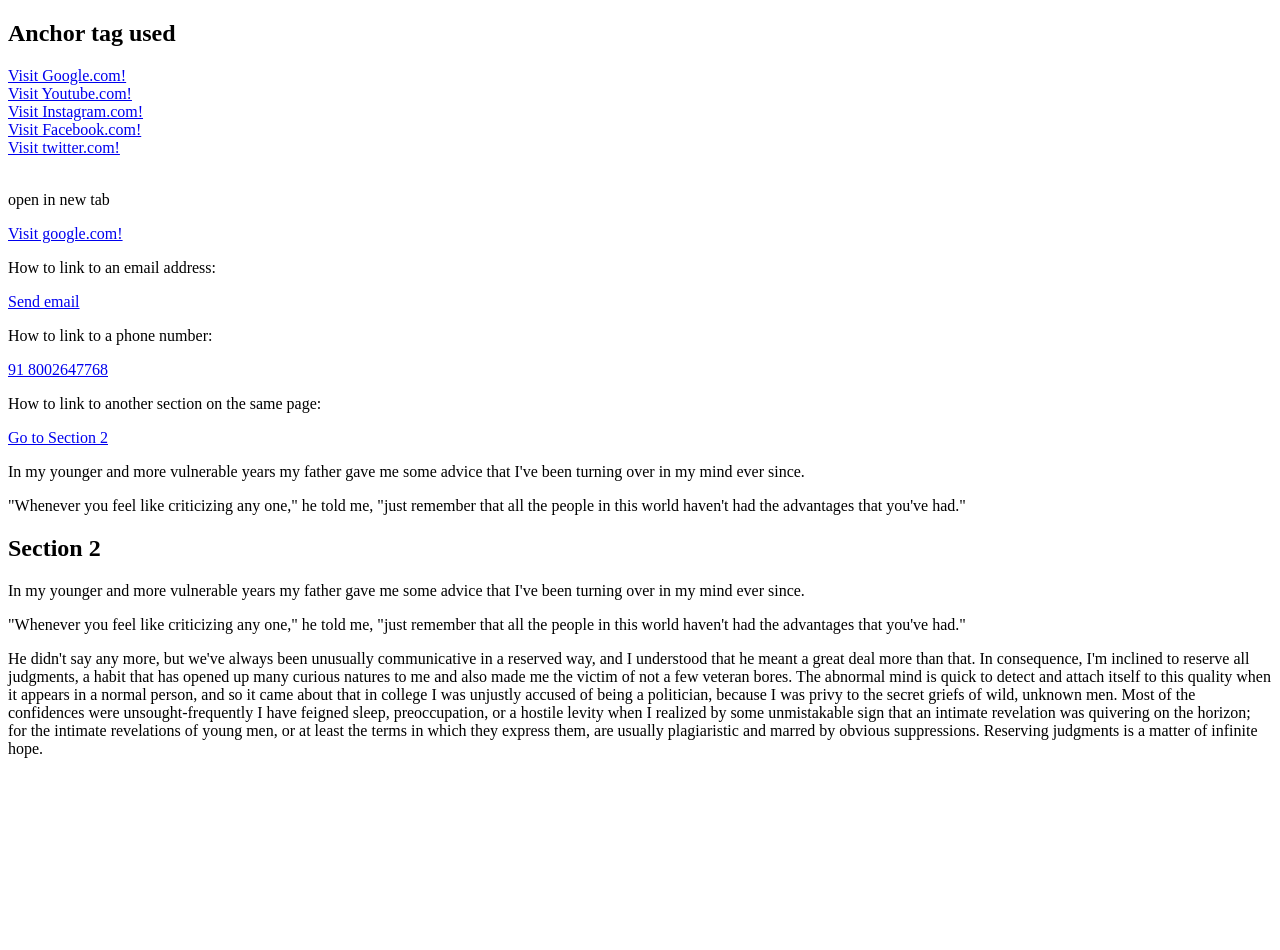
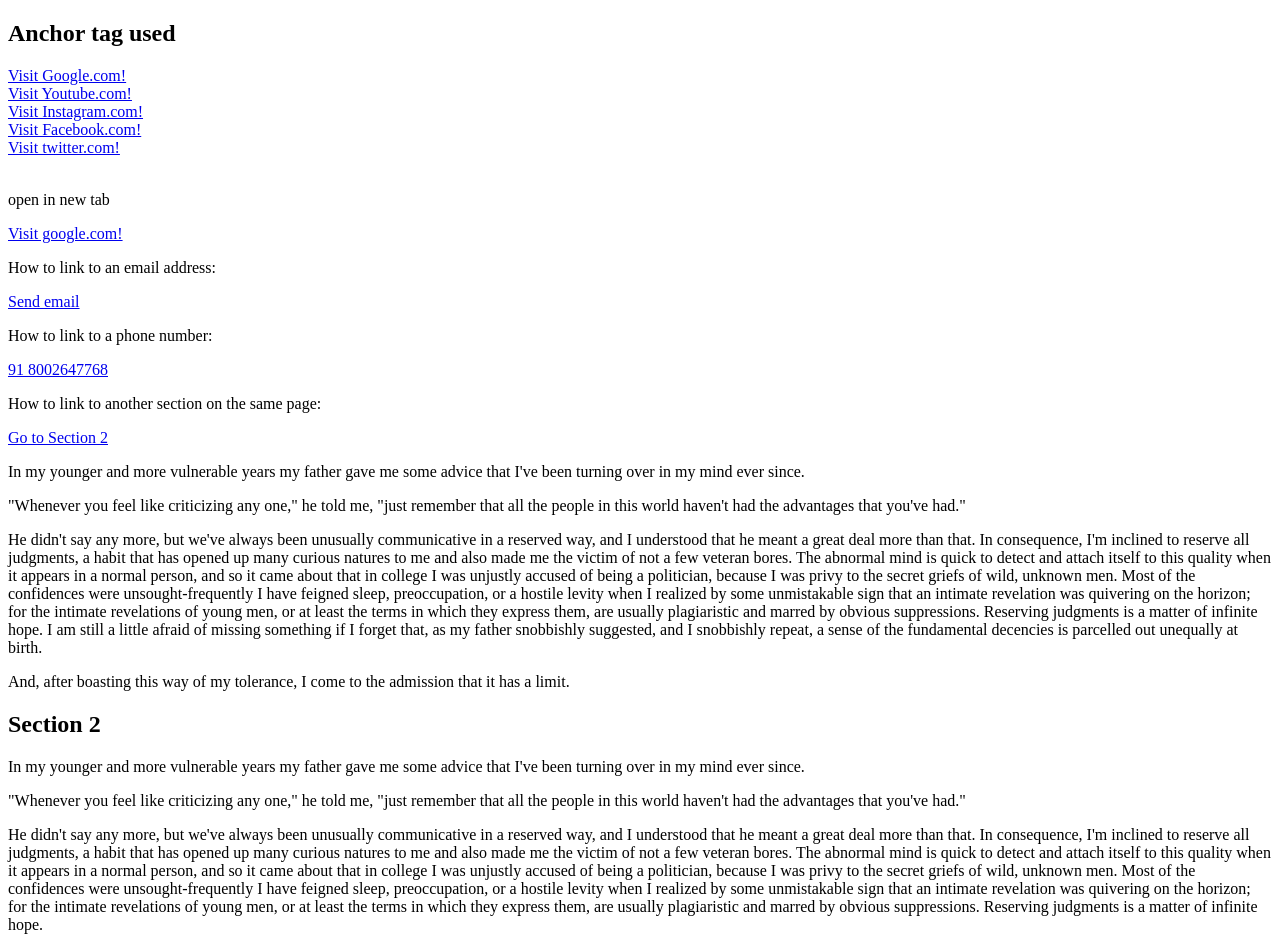
Before and after one commit to Vickykr7323/Web, a plain HTML site: page anchor_tag.html in a window 1280 px wide. Before the commit the page ends 800 px from the top, so only its background shows below. Drawn offline with Linux system fonts and the light colour scheme.

Commit message:
all basic concept of anchor tag

```diff
--- a/anchor_tag.html
+++ b/anchor_tag.html
@@ -26,6 +26,8 @@
 
     <p>In my younger and more vulnerable years my father gave me some advice that I've been turning over in my mind ever since.</p>
     <p>"Whenever you feel like criticizing any one," he told me, "just remember that all the people in this world haven't had the advantages that you've had."</p>
+    <p>He didn't say any more, but we've always been unusually communicative in a reserved way, and I understood that he meant a great deal more than that. In consequence, I'm inclined to reserve all judgments, a habit that has opened up many curious natures to me and also made me the victim of not a few veteran bores. The abnormal mind is quick to detect and attach itself to this quality when it appears in a normal person, and so it came about that in college I was unjustly accused of being a politician, because I was privy to the secret griefs of wild, unknown men. Most of the confidences were unsought-frequently I have feigned sleep, preoccupation, or a hostile levity when I realized by some unmistakable sign that an intimate revelation was quivering on the horizon; for the intimate revelations of young men, or at least the terms in which they express them, are usually plagiaristic and marred by obvious suppressions. Reserving judgments is a matter of infinite hope. I am still a little afraid of missing something if I forget that, as my father snobbishly suggested, and I snobbishly repeat, a sense of the fundamental decencies is parcelled out unequally at birth.</p>
+<p>And, after boasting this way of my tolerance, I come to the admission that it has a limit.
 
     <h2 id="section2">Section 2</h2>
 
```
